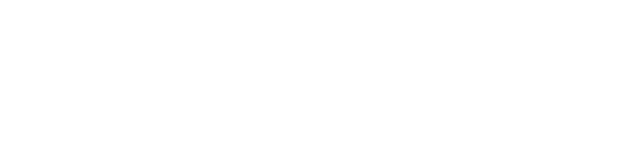
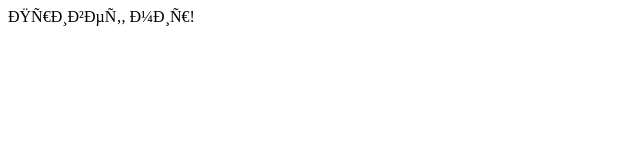
Before and after one commit to arriiinaaa/ariiinaaa, a plain HTML site: page index.html in a window 1280 px wide. Shown: the whole page, without its empty margins (0-640 px from the left). Drawn offline with Linux system fonts and the light colour scheme.

Commit message:
Tue, Sep 19, 2023, 2:39 PM +07:00

```diff
--- a/index.html
+++ b/index.html
@@ -1,9 +1,10 @@
 <!doctype html>
 <html>
     <head>
+        <mvena charset="utf-8">
         <title>Web</title>
     </head>
     <body>
-
+        Привет, мир!
     </body>
 </html>
```
